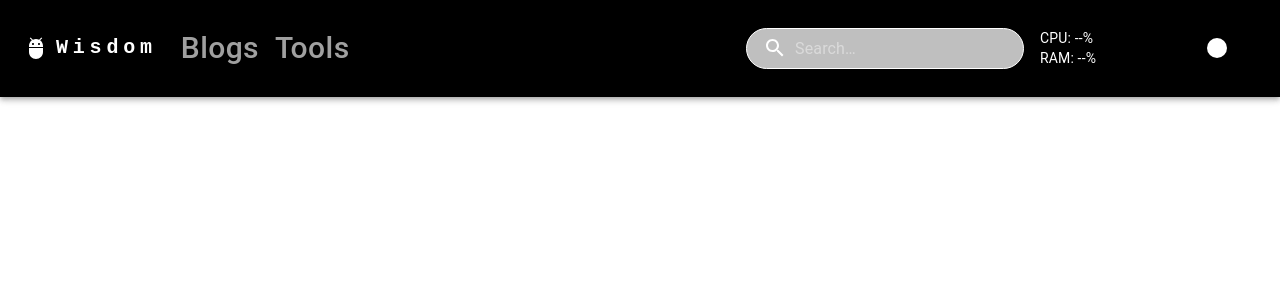
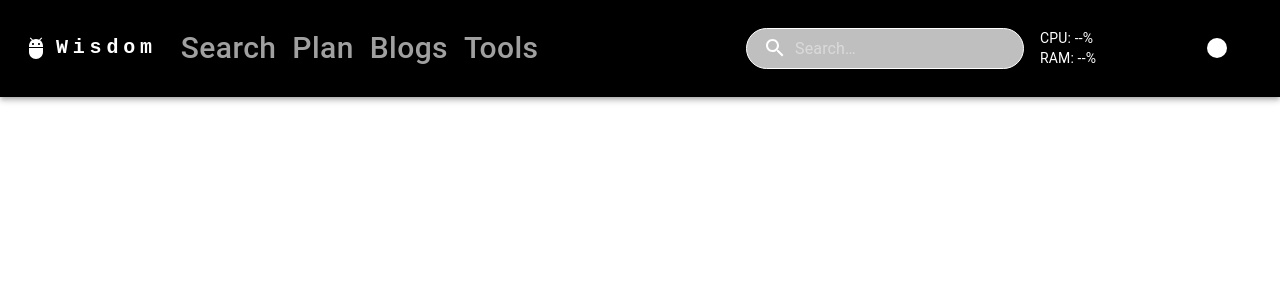
Before and after one commit to 24ERIC/Wisdom, a React (Create React App) app: page /plan in a window 1280 px wide. Shown: the top 300 px of the page. Built offline with nearby package versions, Linux system fonts and the light colour scheme.

Commit message:
link header search to search page     - add button search

```diff
--- a/src/App.js
+++ b/src/App.js
@@ -13,6 +13,7 @@ import MLAI from './components/Tools/MLAI/MLAI';
 import Gym from './components/Tools/Gym/Gym';
 import Food from './components/Tools/Food/Food';
 import Search from './components/Search';
+import Plan from './components/Plan';
 
 
 function App() {
@@ -30,6 +31,7 @@ function App() {
         <Route path="/tools" component={Tools} />
         <Route path="/blogs" component={Blogs} />
         <Route path="/search" component={Search} />
+        <Route path="/plan" component={Plan} />
         <Route exact path="/" component={Home} />
       </Switch>
     </Router>
--- a/src/components/Header.js
+++ b/src/components/Header.js
@@ -60,6 +60,12 @@ export default function Header() {
                     </Link>
                     <Box sx={{ flexGrow: 1, display: { xs: 'none', md: 'flex' } }}>
                         <Button onClick={handleCloseNavMenu} sx={{ my: 2, color: 'white', display: 'block', textTransform: 'none' }}>
+                            <Link href="/search" sx={{ textDecoration: 'none', color: 'rgba(200, 200, 200, 0.8)', fontSize: '30px', '&:hover': { color: 'white' } }}>Search</Link>
+                        </Button>
+                        <Button onClick={handleCloseNavMenu} sx={{ my: 2, color: 'white', display: 'block', textTransform: 'none' }}>
+                            <Link href="/plan" sx={{ textDecoration: 'none', color: 'rgba(200, 200, 200, 0.8)', fontSize: '30px', '&:hover': { color: 'white' } }}>Plan</Link>
+                        </Button>
+                        <Button onClick={handleCloseNavMenu} sx={{ my: 2, color: 'white', display: 'block', textTransform: 'none' }}>
                             <Link href="/blogs" sx={{ textDecoration: 'none', color: 'rgba(200, 200, 200, 0.8)', fontSize: '30px', '&:hover': { color: 'white' } }}>Blogs</Link>
                         </Button>
                         <Button onClick={handleCloseNavMenu} sx={{ my: 2, color: 'white', display: 'block', textTransform: 'none' }}>
--- /dev/null
+++ b/src/components/Plan.js
@@ -0,0 +1,7 @@
+import React from 'react';
+
+export default function Plan() {
+  return (
+    <></>
+  );
+}
```
Also changed, not shown: 1 other file (tests, documents, lock files or other folders).
